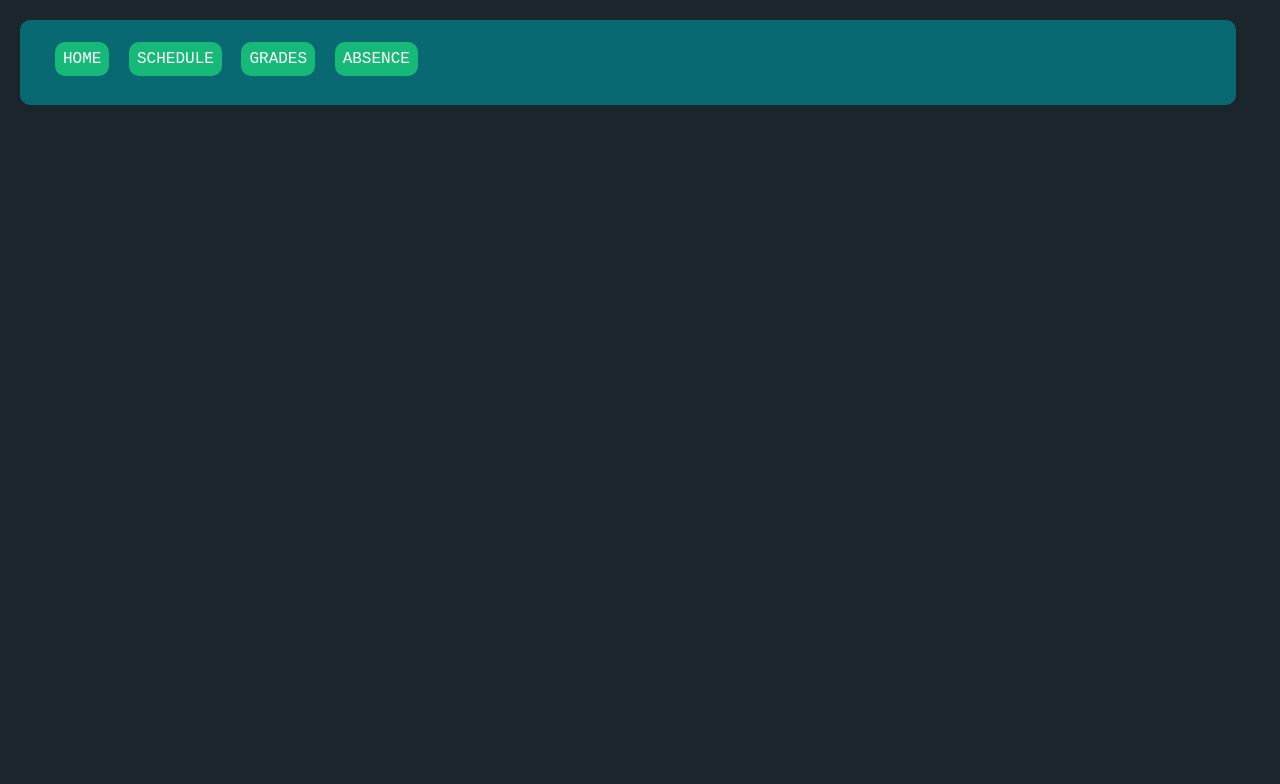
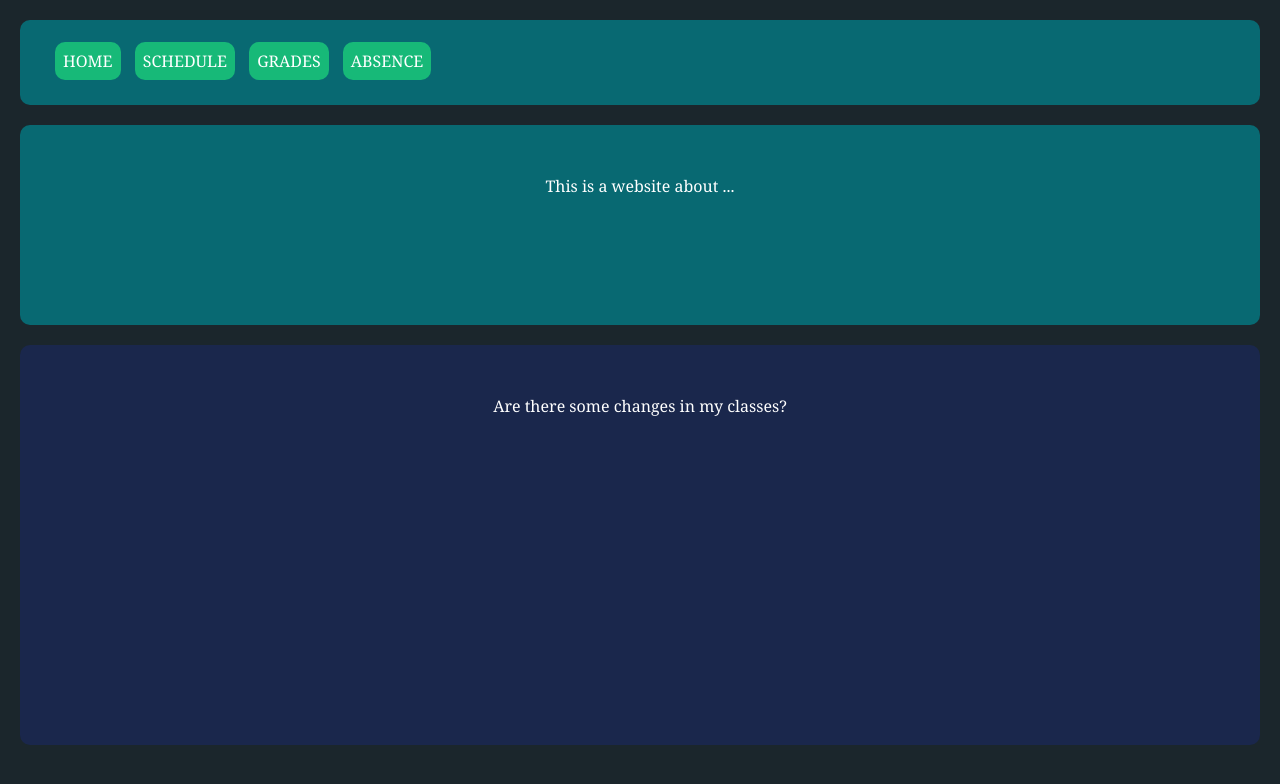
Before and after one commit to Tym154/school_chat_web, a plain HTML site: page index.html in a window 1280 px wide. Drawn offline with Linux system fonts and the light colour scheme.

Commit message:
Added new sections, about and chat to index.html and modified styles in style.css.

```diff
--- a/index.html
+++ b/index.html
@@ -16,8 +16,11 @@
         </nav>
     </header>
     <main>
-        <section>
-
+        <section class="about">
+            <p>This is a website about ...</p>
+        </section>
+        <section class="chat">
+            <p>Are there some changes in my classes?</p>
         </section>
     </main>
     <footer>
--- a/style.css
+++ b/style.css
@@ -1,7 +1,7 @@
 * {
     margin: 0;
     padding: 0;
-    font-family: 'Courier New', Courier, monospace;
+    font-family: Cambria, Cochin, Georgia, Times, 'Times New Roman', serif;
 }
 
 body {
@@ -9,9 +9,7 @@ body {
 }
 
 .header {
-    position: fixed;
     margin: 20px;
-    width: 95%;
 }
 
 .navbar {
@@ -28,4 +26,31 @@ body {
     margin: 5px;
     border-radius: 10px;
     text-decoration: none;
+
 }
+
+.about {
+    background-color: #086972;
+    border-radius: 10px;
+    height: 200px;
+    margin: 20px;
+}
+
+.about p {
+    color: white;
+    text-align: center;
+    padding-top: 50px;
+}
+
+.chat {
+    background-color: #1a274c;
+    border-radius: 10px;
+    height: 400px;
+    margin: 20px;
+}
+
+.chat p {
+    color: white;
+    text-align: center;
+    padding-top: 50px;
+}
```
